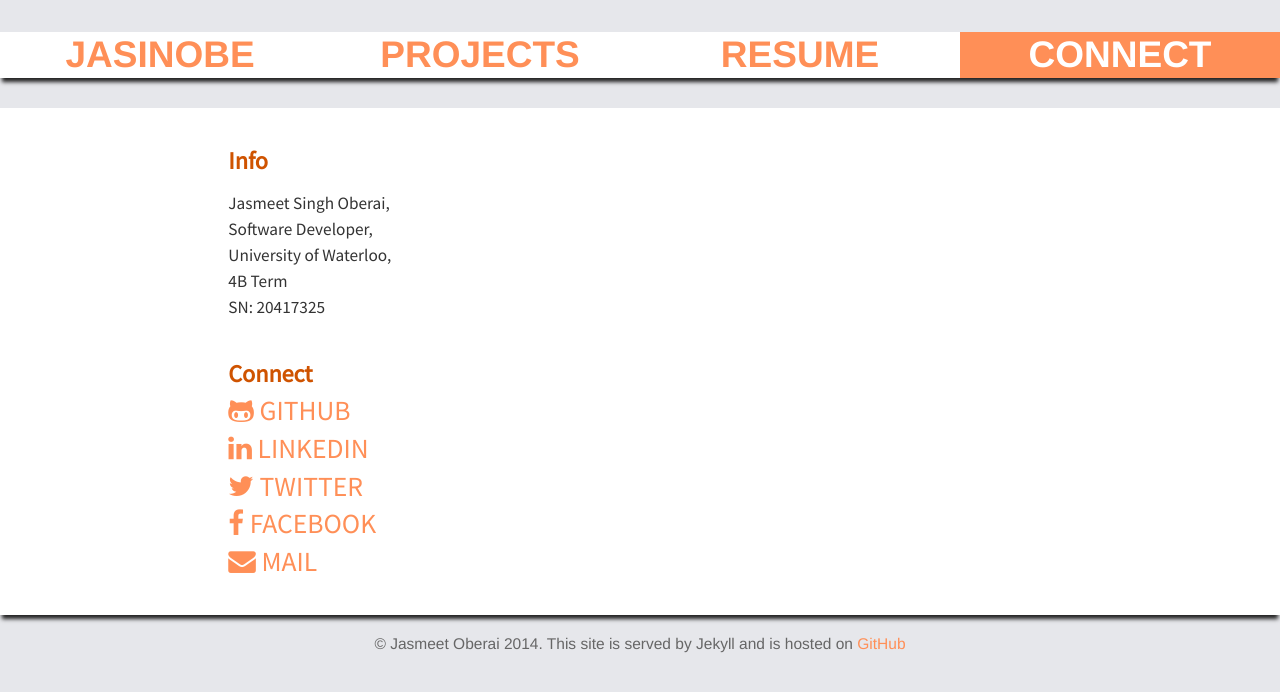
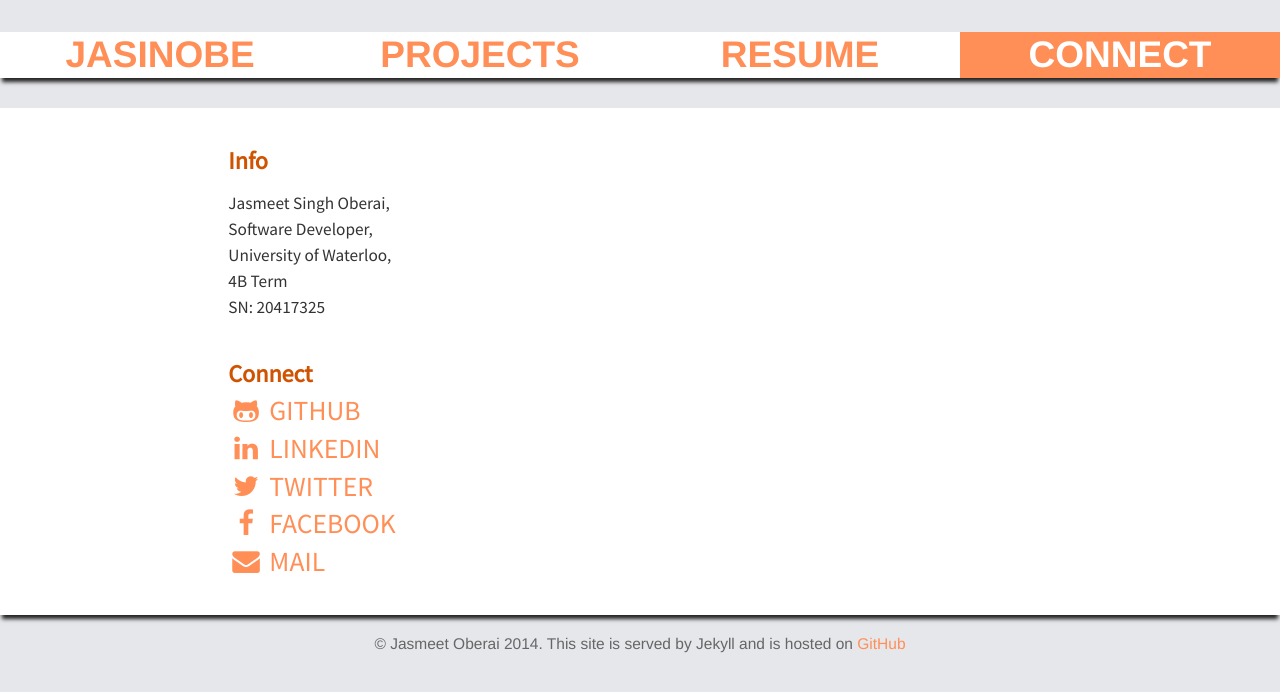
Before and after one commit to jasmeeto/jasmeeto.github.io, a Jekyll site: the page built from connect/index.html, in a window 1280 px wide. Shown: the top 692 px of the page. Built offline with Jekyll 4.4.1, drawn with Linux system fonts in a browser that asks for light colours; nearby versions of some CDN libraries.

Commit message:
fix connect page

```diff
--- a/connect/index.html
+++ b/connect/index.html
@@ -22,11 +22,11 @@ active: connect
       <h2 class="sub-heading">Connect</h2>
       <div class="social">
         <ul>
-          <li><a href="https://github.com/{{site.github}}"><i class="fa fa-github-alt"></i> GitHub</a></li>
-          <li><a href="http://ca.linkedin.com/in/{{ site.linkedin }}/"><i class="fa fa-linkedin"></i> LinkedIn</a></li>
-          <li><a href="https://twitter.com/{{site.twitter}}"><i class="fa fa-twitter"></i> Twitter</a></li>
-          <li><a href="https://facebook.com/{{site.facebook}}"><i class="fa fa-facebook"></i>  Facebook</a></li>
-          <li><a href="mailto:jasoberai@gmail.com"><i class="fa fa-envelope"></i>  Mail</a></li>
+          <li><a href="https://github.com/{{site.github}}"><i class="fa fa-github-alt fa-fw"></i> GitHub</a></li>
+          <li><a href="http://ca.linkedin.com/in/{{ site.linkedin }}/"><i class="fa fa-linkedin fa-fw"></i> LinkedIn</a></li>
+          <li><a href="https://twitter.com/{{site.twitter}}"><i class="fa fa-twitter fa-fw"></i> Twitter</a></li>
+          <li><a href="https://facebook.com/{{site.facebook}}"><i class="fa fa-facebook fa-fw"></i>  Facebook</a></li>
+          <li><a href="mailto:jasoberai@gmail.com"><i class="fa fa-envelope fa-fw"></i>  Mail</a></li>
 
 
         </ul>
```
